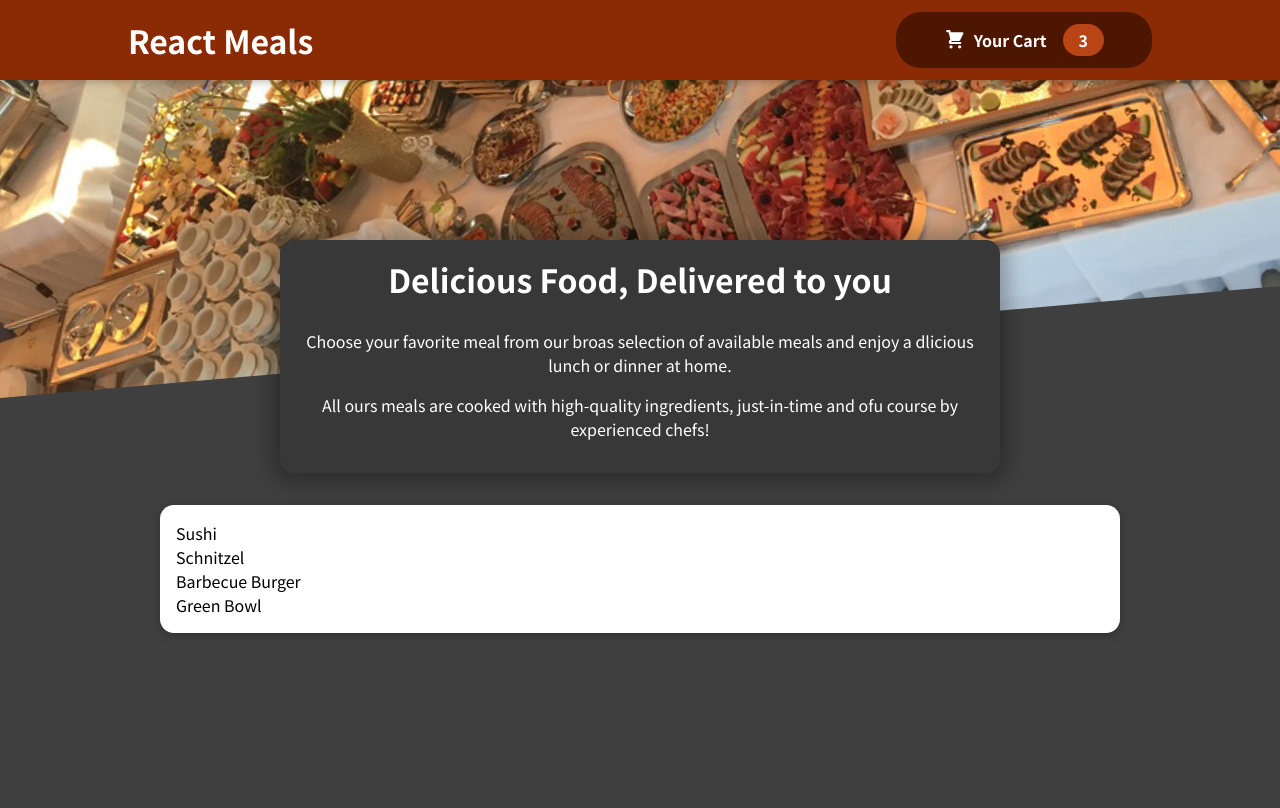
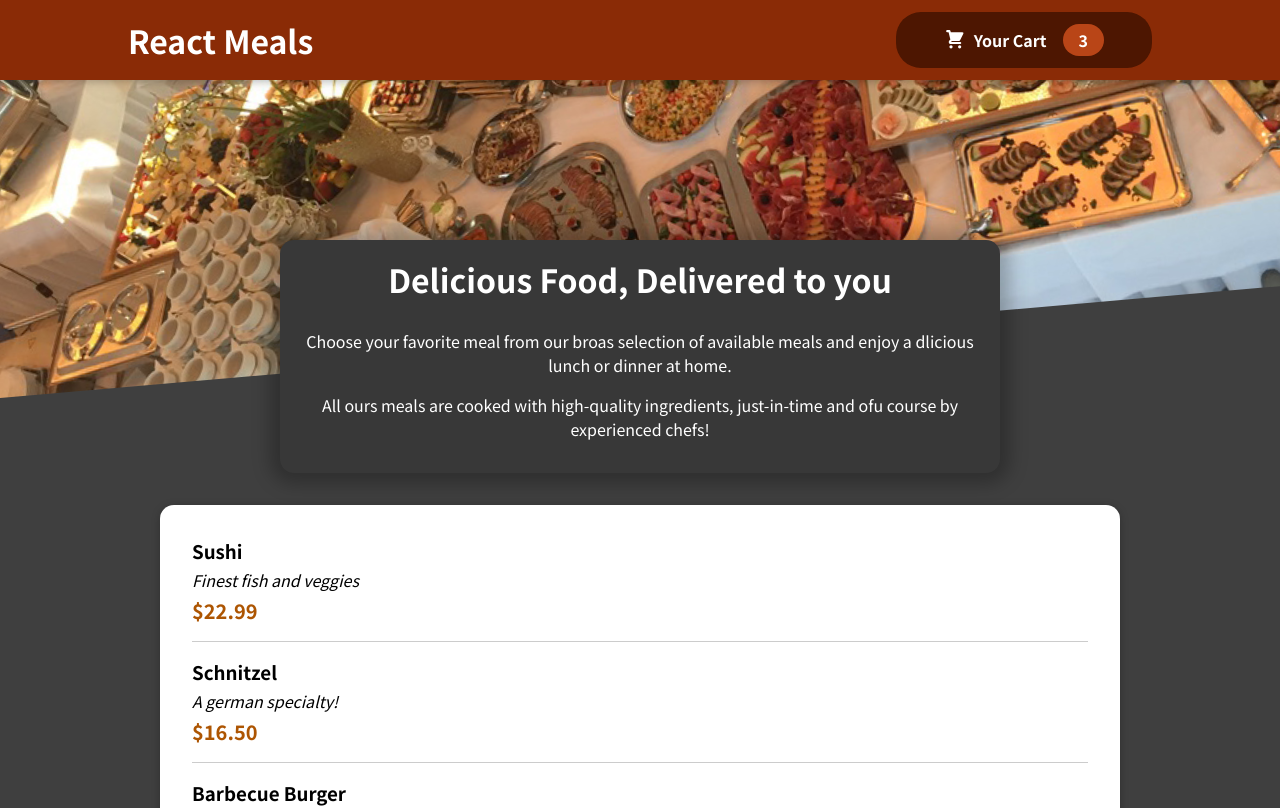
Before and after one commit to ivocardozo/foodApp, a React (Create React App) app: page / in a window 1280 px wide. Shown: the top 808 px of the page. Built offline with nearby package versions, Linux system fonts and the light colour scheme.

Commit message:
adding meal items

```diff
--- a/src/components/Meals/AvailableMeals.js
+++ b/src/components/Meals/AvailableMeals.js
@@ -1,5 +1,6 @@
 import classes from './AvailableMeals.module.css';
 import Card from '../UI/Card';
+import MealItem from './MealItem/MealItem';
 
 const DUMMY_MEALS = [
   {
@@ -29,7 +30,15 @@
 ]
 
 const AvailableMeals = props => {
-  const mealsList = DUMMY_MEALS.map(meal => <li>{meal.name}</li>)
+  const mealsList = DUMMY_MEALS.map(meal =>
+    <MealItem
+      key={meal.id}
+      id={meal.id}
+      name={meal.name}
+      description={meal.description}
+      price={meal.price}
+    />
+  )
   return (
     <section className={classes.meals}>
       <Card>
--- /dev/null
+++ b/src/components/Meals/MealItem/MealItem.js
@@ -0,0 +1,19 @@
+import classes from './MealItem.module.css';
+
+const MealItem = props => {
+  const price = `$${props.price.toFixed(2)}`;
+  return(
+    <li className={classes.meal}>
+      <div>
+        <h3>{props.name}</h3>
+        <div className={classes.description}>{props.description}</div>
+        <div className={classes.price}>{price}</div>
+      </div>
+      <div>
+
+      </div>
+    </li>
+  );
+};
+
+export default MealItem;
--- /dev/null
+++ b/src/components/Meals/MealItem/MealItem.module.css
@@ -0,0 +1,22 @@
+.meal {
+  display: flex;
+  justify-content: space-between;
+  margin: 1rem;
+  padding-bottom: 1rem;
+  border-bottom: 1px solid #ccc;
+}
+
+.meal h3 {
+  margin: 0 0 0.25rem 0;
+}
+
+.description {
+  font-style: italic;
+}
+
+.price {
+  margin-top: 0.25rem;
+  font-weight: bold;
+  color: #ad5502;
+  font-size: 1.25rem;
+}
```
